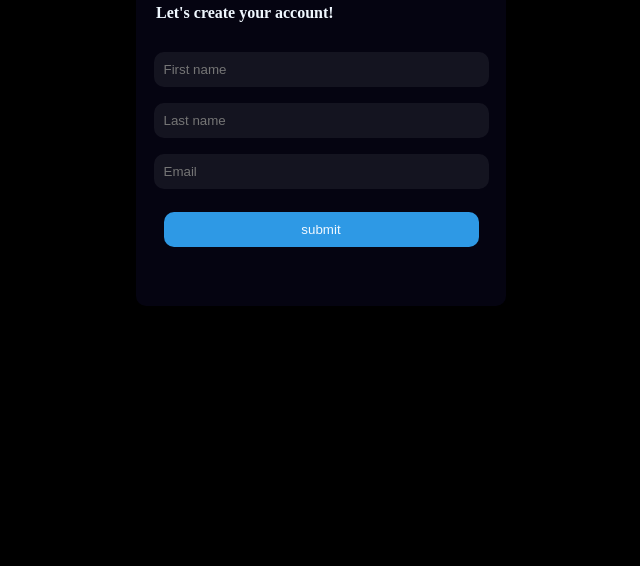
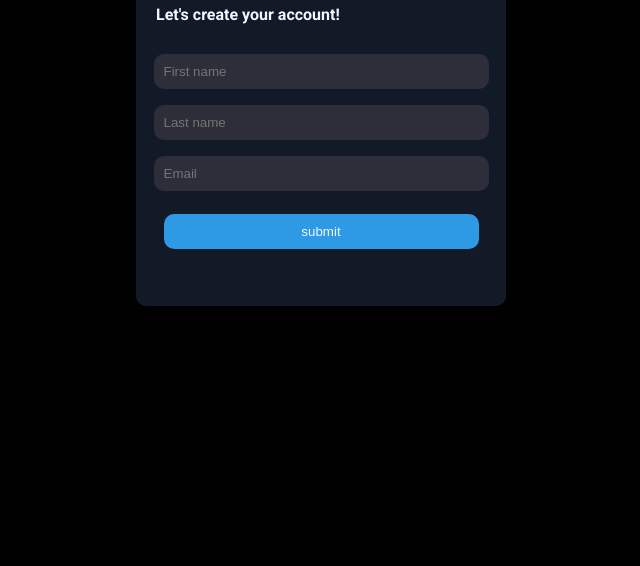
Before and after one commit to Muhammadosama007/asssignment-3, a plain HTML site: page form.html in a window 1280 px wide. Shown: the part 234-800 px from the top of the page, without its empty margins (319-959 px from the left). Drawn offline with Linux system fonts and the light colour scheme.

Commit message:
assignment-3

```diff
--- a/style.css
+++ b/style.css
@@ -4,7 +4,7 @@
 }
 .form
 {
-    background-color: rgba(22, 16, 66, 0.258);
+    background-color: rgba(27, 39, 57, 0.687);
     color: aliceblue;
     margin: auto;
     margin-top: 15vh;
@@ -18,10 +18,15 @@
     max-width: 800px;
     min-height: 400px;
     max-height: 800px;
+    font-family: "Roboto", sans-serif;
+    font-size: medium;
+    font-weight: 700;
+    font-style: normal;
+    text-decoration: none;
 }
 input
 {
-    background-color: rgba(53, 52, 65, 0.331);
+    background-color: rgba(50, 50, 61, 0.865);
     border-radius: 10px;
     padding: 10px;
     width:90%;
@@ -64,6 +69,11 @@ input
     padding-left: 10px;
     background:  transparent;
     text-align: left;
+    font-family: "Roboto", sans-serif;
+    font-size: medium;
+    font-weight: 700;
+    font-style: normal;
+    text-decoration: none;
 }
 button
 {
```
